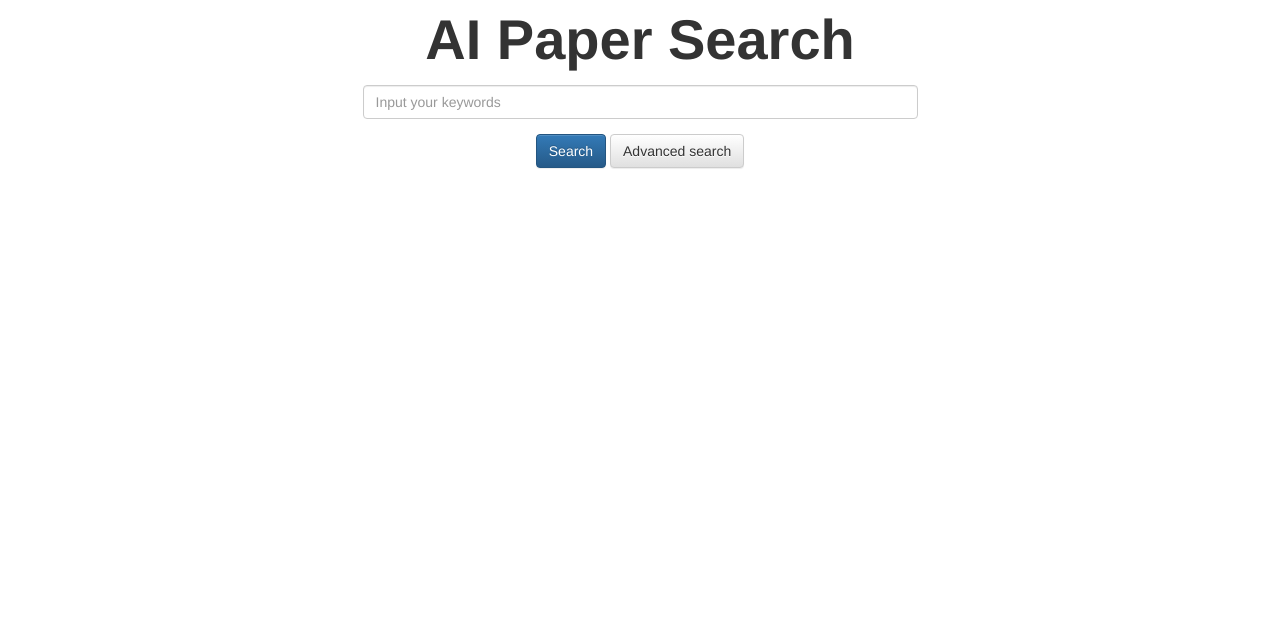
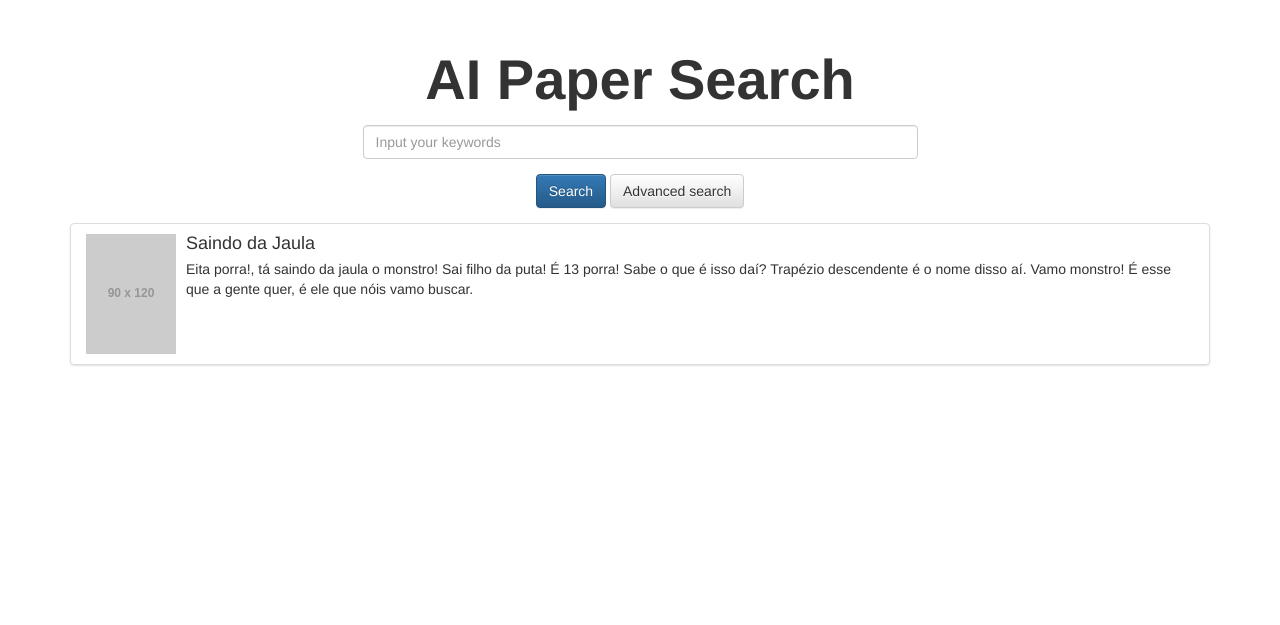
Before and after one commit to MLNLP-World/AI-Paper-Collector, a Flask app: template templates/result.html in a window 1280 px wide. Shown: the top 625 px of the page. Before the commit the page ends 169 px from the top, so only its background shows below. Run offline with Flask 2, Linux system fonts and the light colour scheme; the template is opened without the code that fills it, so the values that code supplies are empty; grey boxes labelled with a size stand in for pictures from a placeholder-image service; parts of the project's set-up code (start-up, migrations or seed data) failed here and were passed over; some libraries are stand-ins or nearby versions.

Commit message:
update result page

```diff
--- a/app.py
+++ b/app.py
@@ -11,6 +11,9 @@ app = Flask(__name__)
 boo = Bootstrap(app)
 
 template_folder = 'templates'
+# Templates Acknowledge: https://github.com/ronaldosvieira/simple-search-template
+# LICENCE: MIT
+
 app.config['TEMPLATES_AUTO_RELOAD'] = True
 
 base_dir = os.path.dirname(os.path.abspath(__file__))
--- a/static/css/main.css
+++ b/static/css/main.css
@@ -23,3 +23,12 @@ label[for=search-query] {font-size: 4em;}
 
 .clearfix {clear: both;}
 .debug {border: 1px solid red;}
+
+.panel-body {
+    padding: 0px;
+    margin: 0px;
+}
+
+.media-item {
+    margin: 0px;
+}
--- a/templates/result.html
+++ b/templates/result.html
@@ -1,18 +1,57 @@
 {% extends "base.html" %}
 {% block title %}Search Result{% endblock %}
 {% block content %}
+<div style="margin-top: 40px;">
     <div class="container">
         <div class="row">
             {% include "search.html" %}
         </div>
     </div>
+    <div class="container">
+        <div class="list-group">
+            {% for result in results %}
+            <div class="panel panel-default list-group-item">
+                <div class="panel-body">
+                    <div class="media">
+                        <!-- <div class="media-left">
+                            <a href="#">
+                                <img class="media-object" src="" alt="...">
+                            </a>
+                        </div> -->
+                        <div class="media-body">
+                            <h4 class="media-heading">{{ result[1] }}</h4>
+                            <p class="media-item">{{ result[0] }}, {{ result[2] }}</p>
+                            <p class="media-item"><a>[link]</a> <a>[code]</a> <a>[project]</a></p>
+                        </div>
+                    </div>
+                </div>
+            </div>
+            {% endfor %}
+
+
+            <div class="panel panel-default list-group-item">
+                <div class="panel-body">
+                    <div class="media">
+                        <div class="media-left">
+                            <a href="#">
+                                <img class="media-object" src="http://placehold.it/90x120" alt="...">
+                            </a>
+                        </div>
+                        <div class="media-body">
+                            <h4 class="media-heading">Saindo da Jaula</h4>
+                            Eita porra!, tá saindo da jaula o monstro! Sai filho da puta! É 13 porra! Sabe o que é isso
+                            daí? Trapézio descendente é o nome disso aí. Vamo monstro! É esse que a gente quer, é ele
+                            que nóis vamo buscar.
+                        </div>
+                    </div>
+                </div>
+            </div>
+
+
+        </div>
 
         <script src="static/js/vendor/jquery-1.11.2.min.js"></script>
         <script src="static/js/vendor/bootstrap.min.js"></script>
         <script src="static/js/main.js"></script>
-{% for result in results %}
-<div class="result">
-    <p>{{ result }}</p>
     </div>
-{% endfor %}
     {% endblock %}
```
Also changed, not shown: 1 other file. Lines whose indentation alone changed are shown as unchanged.
